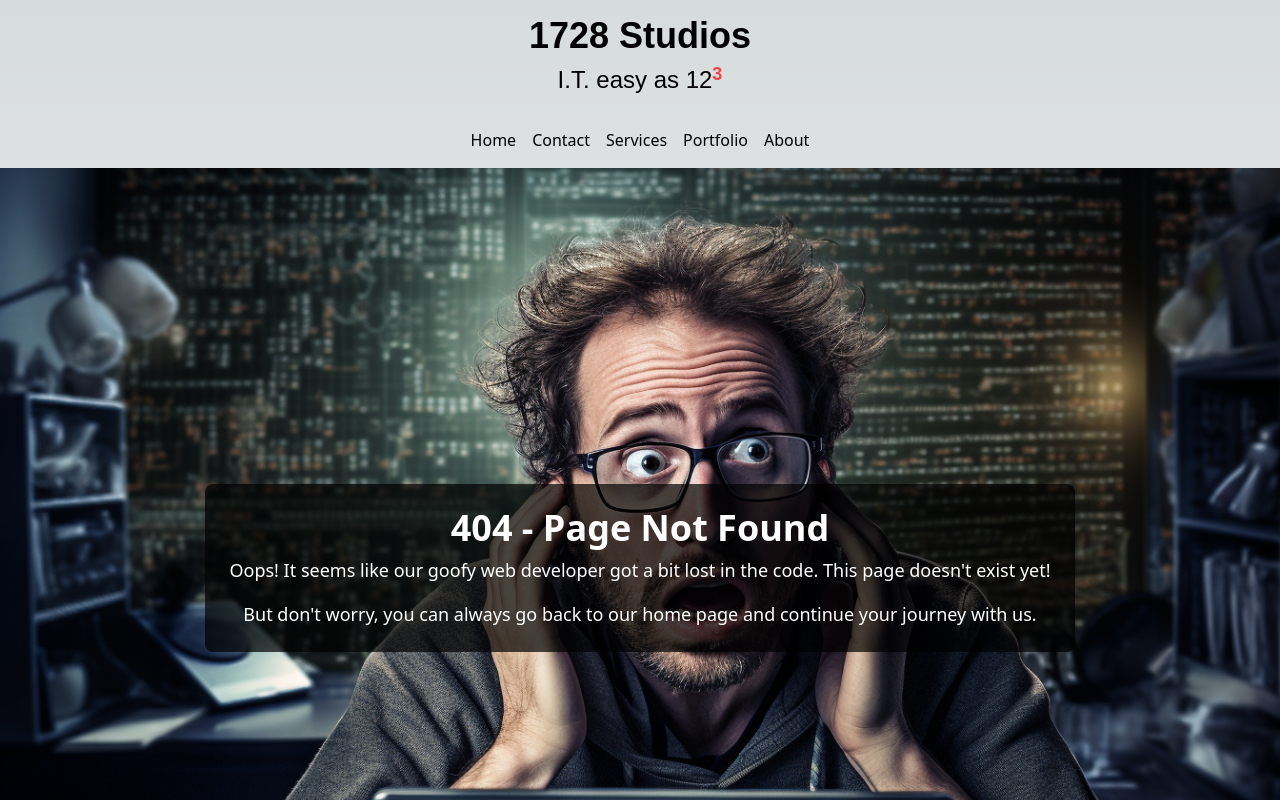
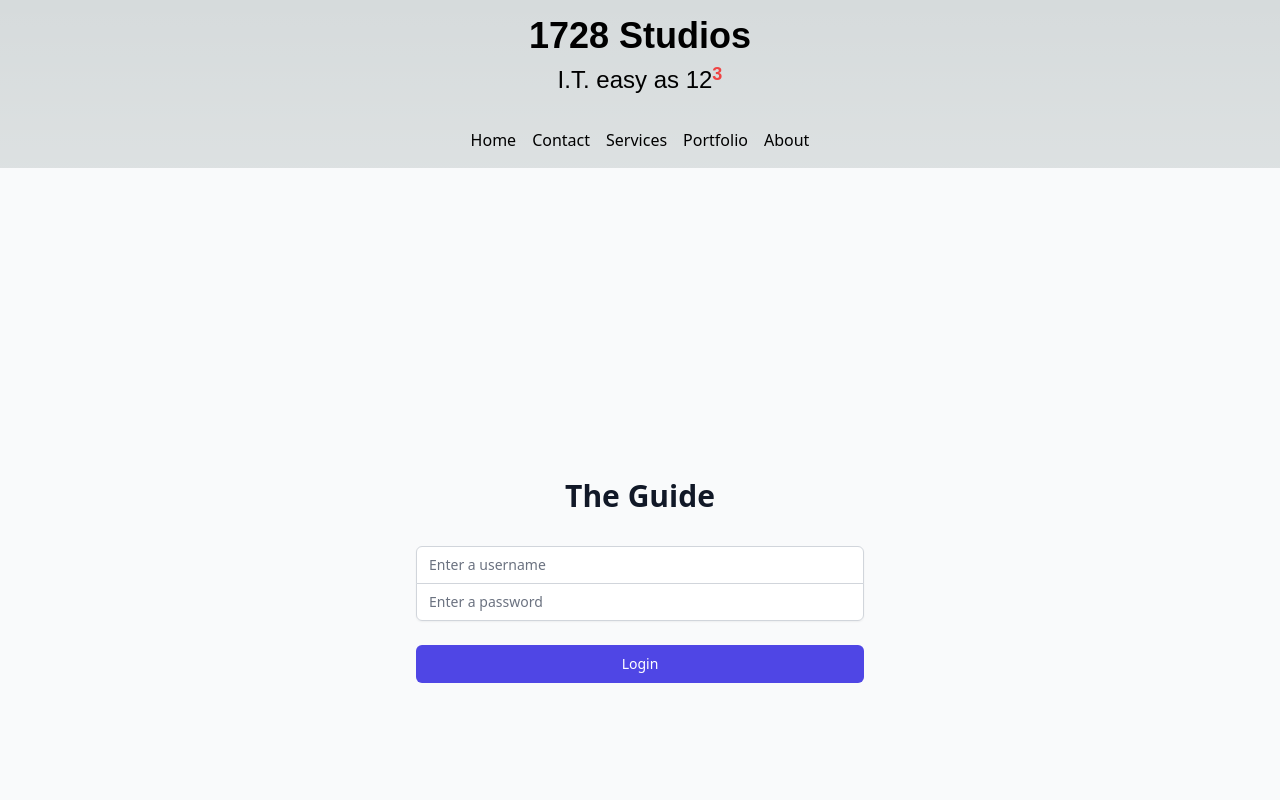
Before and after one commit to Robertgreenwood27/1728app, a Next.js app: page /guideLogin in a window 1280 px wide. Before the commit this address had no page. Shown: the top 800 px of the page. Built offline with nearby package versions, Linux system fonts and the light colour scheme.

Commit message:
added guide interface

```diff
--- /dev/null
+++ b/pages/chat.js
@@ -0,0 +1,38 @@
+import { useState } from 'react';
+
+export default function Chat() {
+  const [message, setMessage] = useState('');
+
+  const handleSendMessage = () => {
+    // Your send message logic here
+  };
+
+  return (
+    <div className="bg-gray-900 text-white min-h-screen bg-cover bg-center" style={{ backgroundImage: "url('https://images.unsplash.com/photo-1516889782132-fb580815f8f9?crop=entropy&cs=tinysrgb&fit=max&fm=jpg&ixid=M3w0NDgzMDl8MHwxfHNlYXJjaHw0fHxteXN0ZXJpb3VzJTIwYmFja2dyb3VuZHxlbnwwfHx8fDE2OTQ8MzY3MDB8MA&ixlib=rb-4.0.3&q=80&w=400')" }}>
+      <main className="container mx-auto py-20 text-center">
+        <h1 className="text-5xl font-bold mb-4 animate-float">Welcome to the Chat</h1>
+        <div className="chat-area mb-8">
+          {/* Your chat messages will go here */}
+        </div>
+        <div className="chat-input flex gap-4 color-black">
+          <input
+            type="text"
+            name="message"
+            placeholder="Type your message here..."
+            required
+            className="flex-1 p-3 rounded-md focus:outline-none focus:ring-2 focus:ring-indigo-600 text-black"
+            value={message}
+            onChange={(e) => setMessage(e.target.value)}
+          />
+          <button
+            type="button"
+            className="bg-purple-600 hover:bg-purple-700 text-white font-semibold p-3 rounded-md transition duration-300 ease-in-out transform hover:scale-105"
+            onClick={handleSendMessage}
+          >
+            Send
+          </button>
+        </div>
+      </main>
+    </div>
+  );
+}
--- /dev/null
+++ b/pages/guideLogin.js
@@ -0,0 +1,72 @@
+import { useState } from 'react';
+
+export default function GuideLogin() {
+  const [errorMessage, setErrorMessage] = useState('');
+
+  const handleSubmit = async (event) => {
+    event.preventDefault();
+    const formData = new FormData(event.target);
+
+    try {
+      const res = await fetch('/verify_user', {
+        method: 'POST',
+        body: formData,
+      });
+
+      if (!res.ok) throw new Error('Network response was not ok');
+
+      const data = await res.json();
+
+      if (data.success) {
+        window.location.href = 'chat.html';
+      } else {
+        setErrorMessage(data.message);
+      }
+    } catch (error) {
+      console.error('Fetch operation problem:', error.message);
+    }
+  };
+
+  return (
+    <div className="min-h-screen flex items-center justify-center bg-gray-50 py-12 px-4 sm:px-6 lg:px-8">
+      <div className="max-w-md w-full space-y-8">
+        <div>
+          <h1 className="mt-6 text-center text-3xl font-extrabold text-gray-900">
+            The Guide
+          </h1>
+        </div>
+        <form className="mt-8 space-y-6" onSubmit={handleSubmit}>
+          <div className="rounded-md shadow-sm -space-y-px">
+            <div>
+              <input
+                type="text"
+                name="username"
+                placeholder="Enter a username"
+                required
+                className="appearance-none rounded-none relative block w-full px-3 py-2 border border-gray-300 placeholder-gray-500 text-gray-900 rounded-t-md focus:outline-none focus:ring-indigo-500 focus:border-indigo-500 focus:z-10 sm:text-sm"
+              />
+            </div>
+            <div>
+              <input
+                type="password"
+                name="password"
+                placeholder="Enter a password"
+                required
+                className="appearance-none rounded-none relative block w-full px-3 py-2 border border-gray-300 placeholder-gray-500 text-gray-900 rounded-b-md focus:outline-none focus:ring-indigo-500 focus:border-indigo-500 focus:z-10 sm:text-sm"
+              />
+            </div>
+          </div>
+          <div>
+            <button
+              type="submit"
+              className="group relative w-full flex justify-center py-2 px-4 border border-transparent text-sm font-medium rounded-md text-white bg-indigo-600 hover:bg-indigo-700 focus:outline-none focus:ring-2 focus:ring-offset-2 focus:ring-indigo-500"
+            >
+              Login
+            </button>
+          </div>
+        </form>
+        {errorMessage && <div className="text-red-500 mt-2">{errorMessage}</div>}
+      </div>
+    </div>
+  );
+}
--- a/styles/globals.css
+++ b/styles/globals.css
@@ -53,3 +53,15 @@ body {
   75% { background-color: #FF5733; }
   100% { background-color: #33FF57; }
 }
+
+
+
+.animate-float {
+animation: float 3s infinite;
+}
+
+@keyframes float {
+0% { transform: translateY(0); }
+50% { transform: translateY(-15px); }
+100% { transform: translateY(0); }
+}
```
